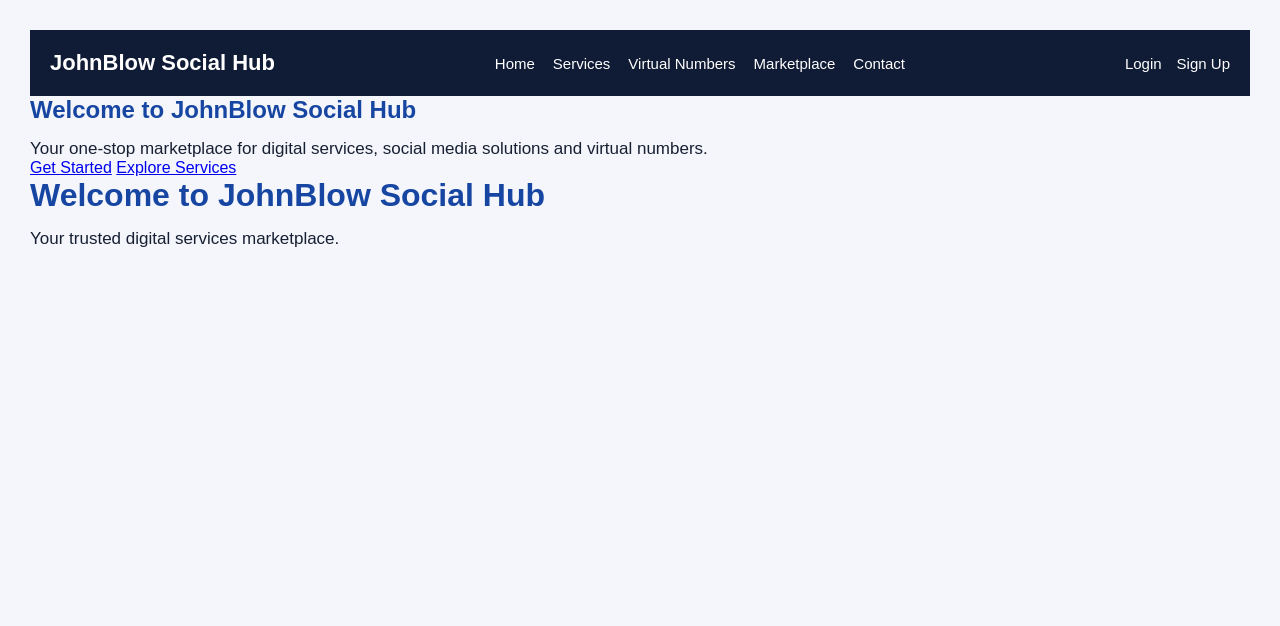
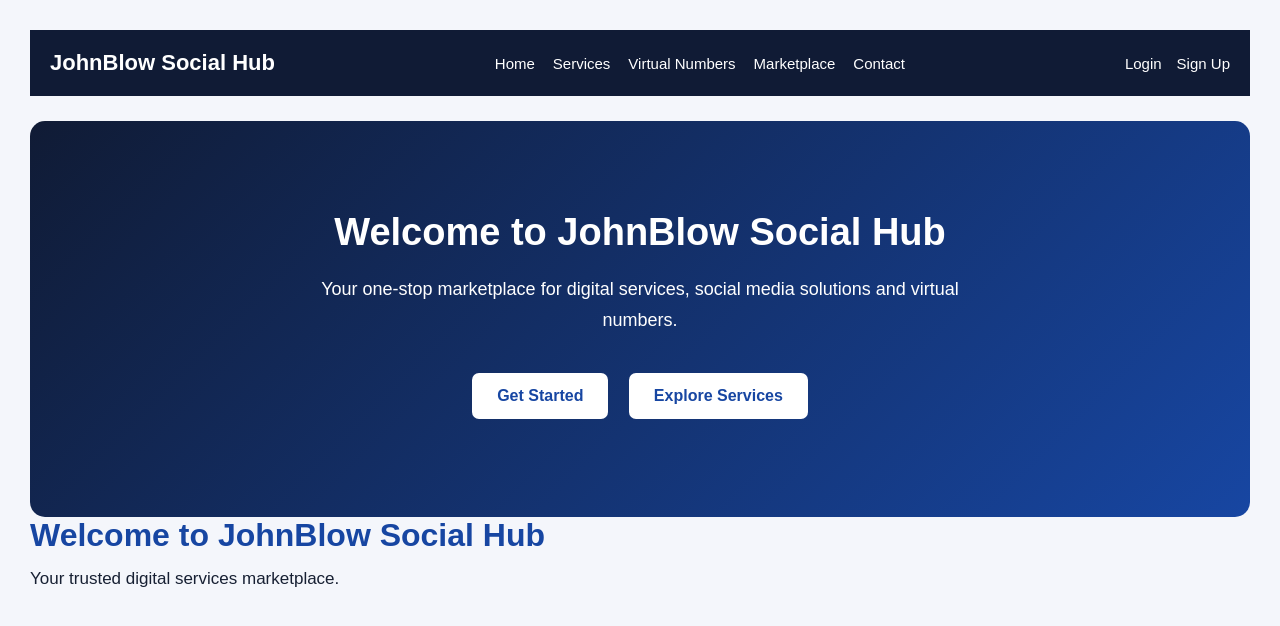
Before and after one commit to anyakorahjohn997-hash/johnblow-social-hub, a plain HTML site: page index.html in a window 1280 px wide. Drawn offline with Linux system fonts and the light colour scheme.

Commit message:
Update style.css

```diff
--- a/style.css
+++ b/style.css
@@ -55,3 +55,36 @@ nav a,
     display: flex;
     gap: 15px;
 }
+
+.hero {
+    background: linear-gradient(135deg, #101b35, #1746a2);
+    color: white;
+    text-align: center;
+    padding: 90px 20px;
+    border-radius: 15px;
+    margin-top: 25px;
+}
+
+.hero h1 {
+    color: white;
+    font-size: 38px;
+    margin-bottom: 20px;
+}
+
+.hero p {
+    font-size: 18px;
+    line-height: 1.7;
+    max-width: 650px;
+    margin: 0 auto 30px;
+}
+
+.hero-buttons a {
+    display: inline-block;
+    background: #ffffff;
+    color: #1746a2;
+    padding: 14px 25px;
+    margin: 8px;
+    border-radius: 7px;
+    text-decoration: none;
+    font-weight: bold;
+}
```
